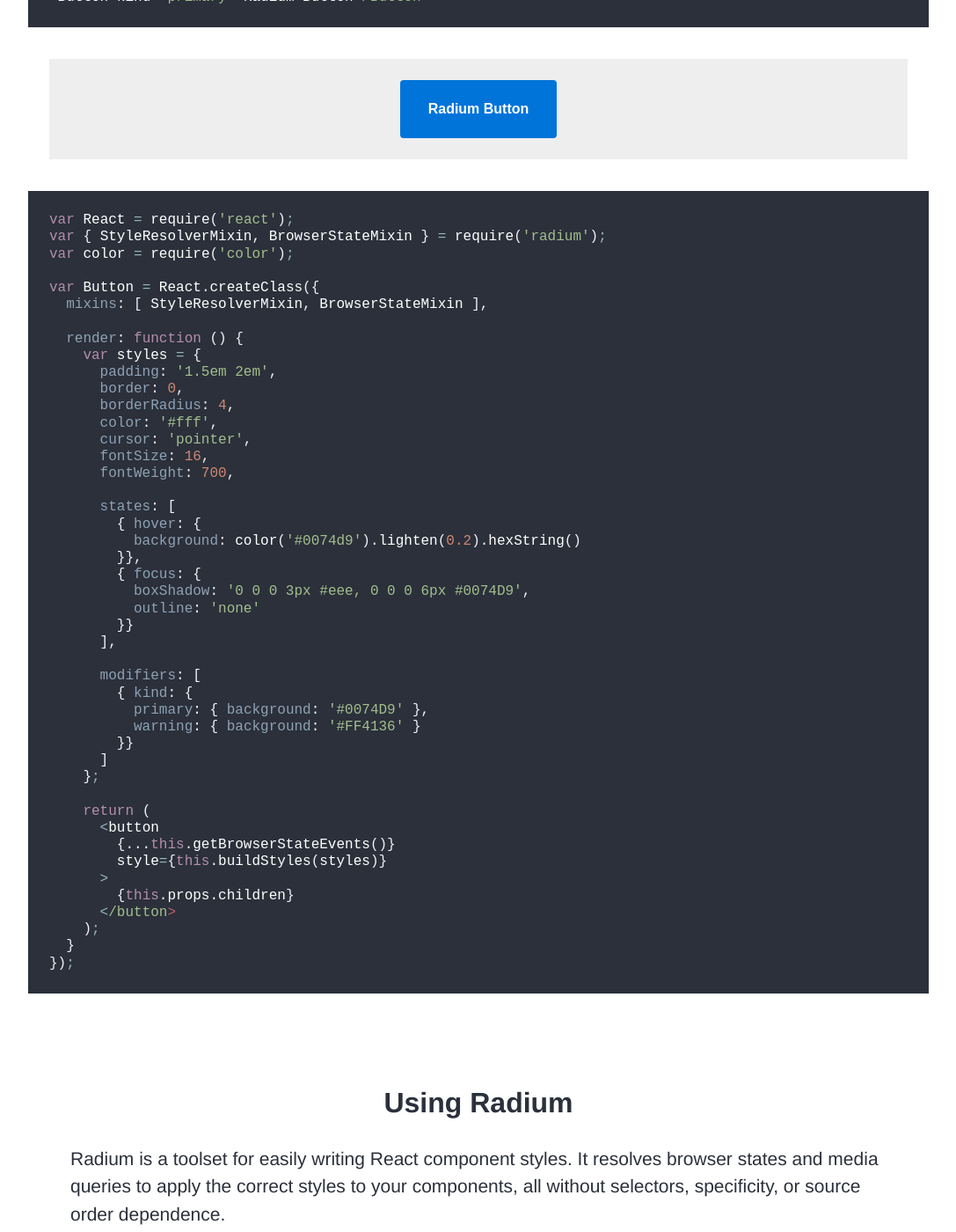
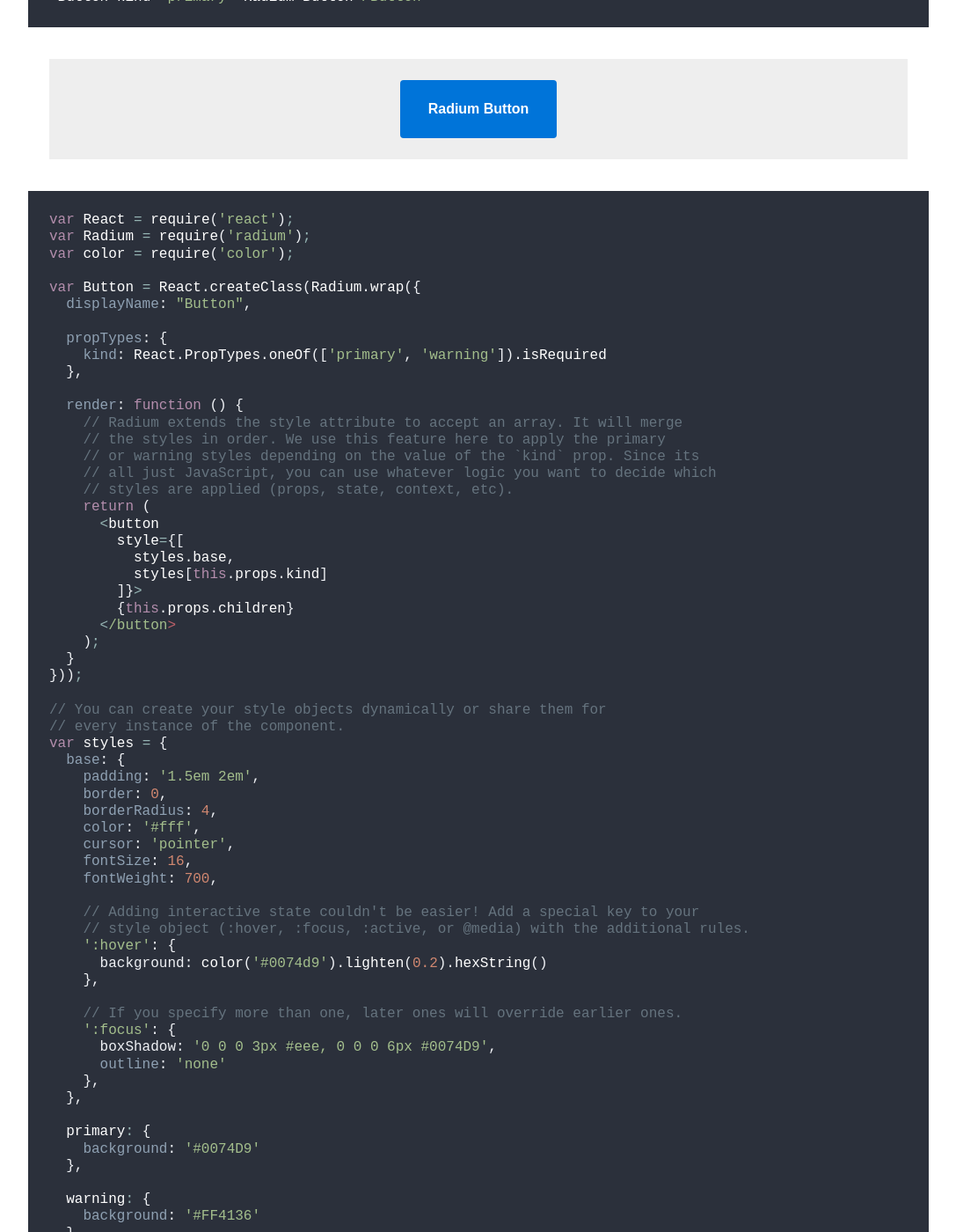
Before and after one commit to FormidableLabs/radium, a Jekyll site: the page built from index.md, in a window 1280 px wide and 1400 px high, scrolled down 1913 px. Shown: the whole window at 88% size, without its empty margins (96-1183 px from the left). Built offline with Jekyll 4.4.1, drawn with Linux system fonts in a browser that asks for light colours; some web fonts are replaced; Markdown is read by kramdown in place of the engine named in the settings.

Commit message:
Update example code

````diff
--- a/_includes/examples.md
+++ b/_includes/examples.md
@@ -20,48 +20,65 @@ Before we dive in, here's what it looks like:
 
 ```as
 var React = require('react');
-var { StyleResolverMixin, BrowserStateMixin } = require('radium');
+var Radium = require('radium');
 var color = require('color');
 
-var Button = React.createClass({
-  mixins: [ StyleResolverMixin, BrowserStateMixin ],
+var Button = React.createClass(Radium.wrap({
+  displayName: "Button",
+
+  propTypes: {
+    kind: React.PropTypes.oneOf(['primary', 'warning']).isRequired
+  },
 
   render: function () {
-    var styles = {
-      padding: '1.5em 2em',
-      border: 0,
-      borderRadius: 4,
-      color: '#fff',
-      cursor: 'pointer',
-      fontSize: 16,
-      fontWeight: 700,
-
-      states: [
-        { hover: {
-          background: color('#0074d9').lighten(0.2).hexString()
-        }},
-        { focus: {
-          boxShadow: '0 0 0 3px #eee, 0 0 0 6px #0074D9',
-          outline: 'none'
-        }}
-      ],
-
-      modifiers: [
-        { kind: {
-          primary: { background: '#0074D9' },
-          warning: { background: '#FF4136' }
-        }}
-      ]
-    };
-
+    // Radium extends the style attribute to accept an array. It will merge
+    // the styles in order. We use this feature here to apply the primary
+    // or warning styles depending on the value of the `kind` prop. Since its
+    // all just JavaScript, you can use whatever logic you want to decide which
+    // styles are applied (props, state, context, etc).
     return (
       <button
-        {...this.getBrowserStateEvents()}
-        style={this.buildStyles(styles)}
-      >
+        style={[
+          styles.base,
+          styles[this.props.kind]
+        ]}>
         {this.props.children}
       </button>
     );
   }
-});
+}));
+
+// You can create your style objects dynamically or share them for
+// every instance of the component.
+var styles = {
+  base: {
+    padding: '1.5em 2em',
+    border: 0,
+    borderRadius: 4,
+    color: '#fff',
+    cursor: 'pointer',
+    fontSize: 16,
+    fontWeight: 700,
+
+    // Adding interactive state couldn't be easier! Add a special key to your
+    // style object (:hover, :focus, :active, or @media) with the additional rules.
+    ':hover': {
+      background: color('#0074d9').lighten(0.2).hexString()
+    },
+
+    // If you specify more than one, later ones will override earlier ones.
+    ':focus': {
+      boxShadow: '0 0 0 3px #eee, 0 0 0 6px #0074D9',
+      outline: 'none'
+    },
+  },
+
+  primary: {
+    background: '#0074D9'
+  },
+
+  warning: {
+    background: '#FF4136'
+  }
+};
 ```
--- a/js/app.jsx
+++ b/js/app.jsx
@@ -1,5 +1,5 @@
+var React = require('react');
 var Radium = require('radium');
-var React = require('react');
 var color = require('color');
 
 var Button = React.createClass(Radium.wrap({
@@ -19,8 +19,7 @@ var Button = React.createClass(Radium.wrap({
       <button
         style={[
           styles.base,
-          this.props.kind === 'primary' && styles.primary,
-          this.props.kind === 'warning' && styles.warning
+          styles[this.props.kind]
         ]}>
         {this.props.children}
       </button>
````
